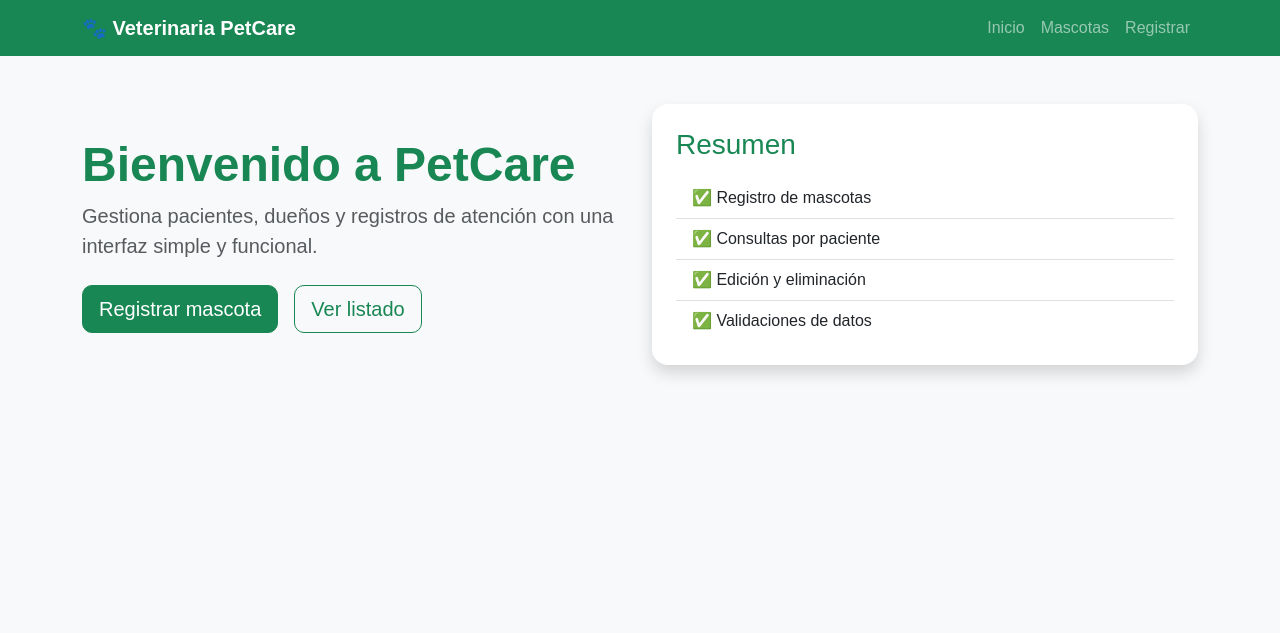
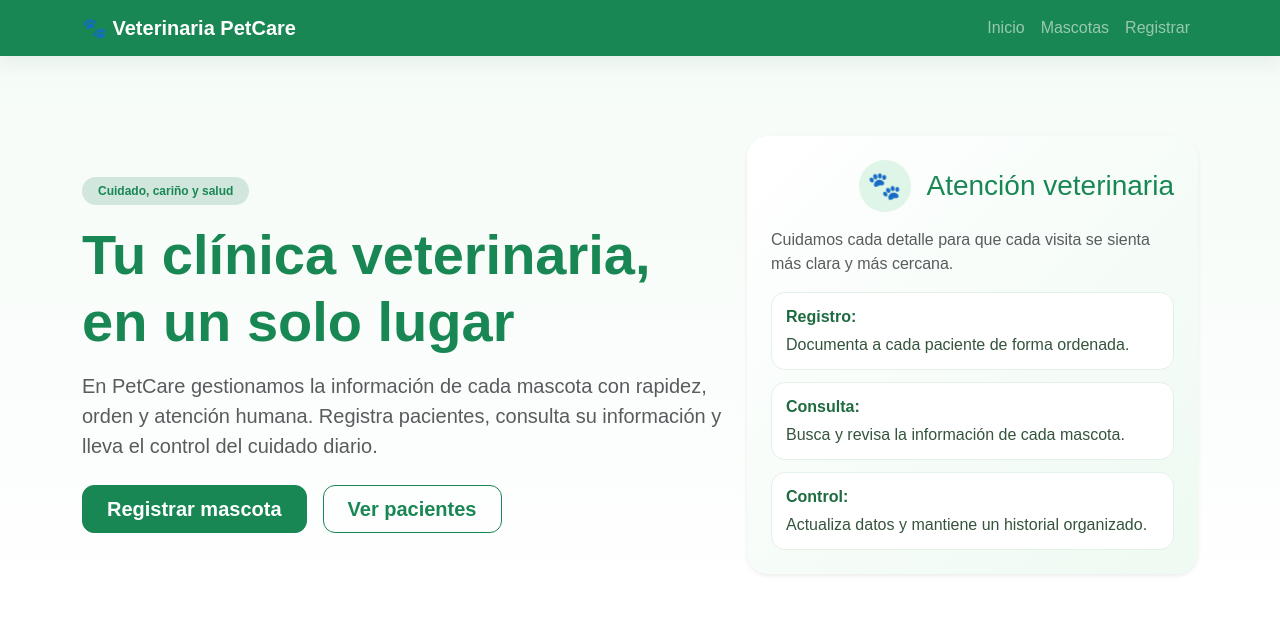
Before and after one commit to Egutierrezc/Proyecto-veterinaria-Django, a Django app: page / in a window 1280 px wide. Shown: the top 633 px of the page. Run offline with Django 5.2, Linux system fonts and the light colour scheme.

Commit message:
Mejoras de interfaz y validaciones del CRUD

```diff
--- a/static/css/styles.css
+++ b/static/css/styles.css
@@ -1,15 +1,85 @@
 body {
     font-family: Arial, sans-serif;
+    background: linear-gradient(180deg, #f4fbf6 0%, #ffffff 100%);
+    color: #1f2d1f;
+}
+
+.navbar {
+    box-shadow: 0 6px 18px rgba(37, 94, 63, 0.08);
 }
 
 .card {
-    border-radius: 16px;
+    border-radius: 18px;
 }
 
 .btn {
-    border-radius: 10px;
+    border-radius: 12px;
+    font-weight: 600;
 }
 
 .table thead th {
     vertical-align: middle;
 }
+
+.hero-section {
+    padding: 32px 0 12px;
+}
+
+.welcome-card,
+.form-card,
+.delete-card {
+    background: linear-gradient(135deg, #ffffff 0%, #eefaf2 100%);
+    border-radius: 22px;
+    border: 1px solid #dfeee3;
+    box-shadow: 0 14px 30px rgba(42, 128, 85, 0.08);
+}
+
+.icon-circle,
+.delete-icon {
+    width: 52px;
+    height: 52px;
+    border-radius: 50%;
+    display: flex;
+    align-items: center;
+    justify-content: center;
+    background: #dff5e7;
+    font-size: 1.7rem;
+    margin: 0 auto;
+}
+
+.feature-box {
+    background: #ffffff;
+    border-radius: 14px;
+    padding: 12px 14px;
+    margin-top: 12px;
+    border: 1px solid #e5f0e7;
+    display: flex;
+    flex-direction: column;
+    gap: 4px;
+    color: #35543d;
+}
+
+.feature-box strong {
+    color: #1d6b3f;
+}
+
+.section-pill {
+    display: inline-block;
+    background: #eaf9ee;
+    color: #237a48;
+    border-radius: 999px;
+    padding: 6px 12px;
+    font-size: 0.78rem;
+    font-weight: 700;
+    letter-spacing: 0.03em;
+    text-transform: uppercase;
+}
+
+.form-control,
+.form-select,
+.form-control:focus,
+.form-select:focus {
+    border-radius: 12px;
+    border-color: #dbe9e0;
+    box-shadow: none;
+}
--- a/templates/mascotas/home.html
+++ b/templates/mascotas/home.html
@@ -3,27 +3,46 @@
 {% block title %}Inicio - Veterinaria{% endblock %}
 
 {% block content %}
-<div class="row align-items-center">
-    <div class="col-lg-6">
-        <h1 class="display-5 fw-bold text-success">Bienvenido a PetCare</h1>
-        <p class="lead text-muted">
-            Gestiona pacientes, dueños y registros de atención con una interfaz simple y funcional.
-        </p>
-        <div class="d-flex gap-3 mt-4">
-            <a href="{% url 'mascota_create' %}" class="btn btn-success btn-lg">Registrar mascota</a>
-            <a href="{% url 'mascota_list' %}" class="btn btn-outline-success btn-lg">Ver listado</a>
+<div class="hero-section">
+    <div class="row align-items-center g-4">
+        <div class="col-lg-7">
+            <span class="badge rounded-pill bg-success-subtle text-success px-3 py-2 mb-3">Cuidado, cariño y salud</span>
+            <h1 class="display-4 fw-bold text-success mb-3">Tu clínica veterinaria, en un solo lugar</h1>
+            <p class="lead text-muted mb-4">
+                En PetCare gestionamos la información de cada mascota con rapidez, orden y atención humana.
+                Registra pacientes, consulta su información y lleva el control del cuidado diario.
+            </p>
+            <div class="d-flex flex-wrap gap-3 mt-4">
+                <a href="{% url 'mascota_create' %}" class="btn btn-success btn-lg px-4">Registrar mascota</a>
+                <a href="{% url 'mascota_list' %}" class="btn btn-outline-success btn-lg px-4">Ver pacientes</a>
+            </div>
         </div>
-    </div>
-    <div class="col-lg-6">
-        <div class="card shadow border-0">
-            <div class="card-body p-4">
-                <h3 class="card-title text-success">Resumen</h3>
-                <ul class="list-group list-group-flush mt-3">
-                    <li class="list-group-item">✅ Registro de mascotas</li>
-                    <li class="list-group-item">✅ Consultas por paciente</li>
-                    <li class="list-group-item">✅ Edición y eliminación</li>
-                    <li class="list-group-item">✅ Validaciones de datos</li>
-                </ul>
+
+        <div class="col-lg-5">
+            <div class="welcome-card shadow-sm border-0">
+                <div class="card-body p-4">
+                    <div class="d-flex align-items-center mb-3">
+                        <div class="icon-circle me-3">🐾</div>
+                        <div>
+                            <h3 class="mb-0 text-success">Atención veterinaria</h3>
+                        </div>
+                    </div>
+                    <p class="mb-3 text-muted">
+                        Cuidamos cada detalle para que cada visita se sienta más clara y más cercana.
+                    </p>
+                    <div class="feature-box">
+                        <strong>Registro:</strong>
+                        <span>Documenta a cada paciente de forma ordenada.</span>
+                    </div>
+                    <div class="feature-box">
+                        <strong>Consulta:</strong>
+                        <span>Busca y revisa la información de cada mascota.</span>
+                    </div>
+                    <div class="feature-box">
+                        <strong>Control:</strong>
+                        <span>Actualiza datos y mantiene un historial organizado.</span>
+                    </div>
+                </div>
             </div>
         </div>
     </div>
```
Also changed, not shown: templates/mascotas/mascota_confirm_delete.html (+4 -3 lines), templates/mascotas/mascota_form.html (+7 -4 lines), templates/mascotas/mascota_list.html (+14 -9 lines).
